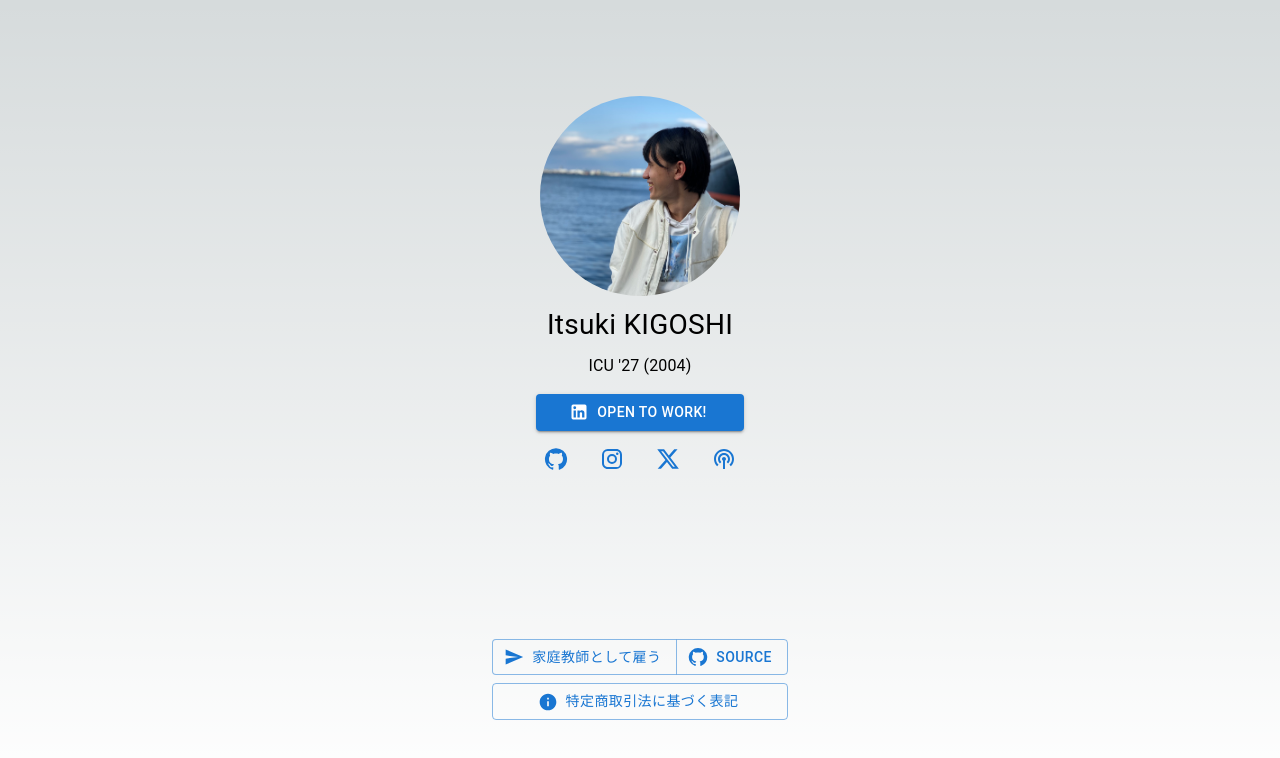
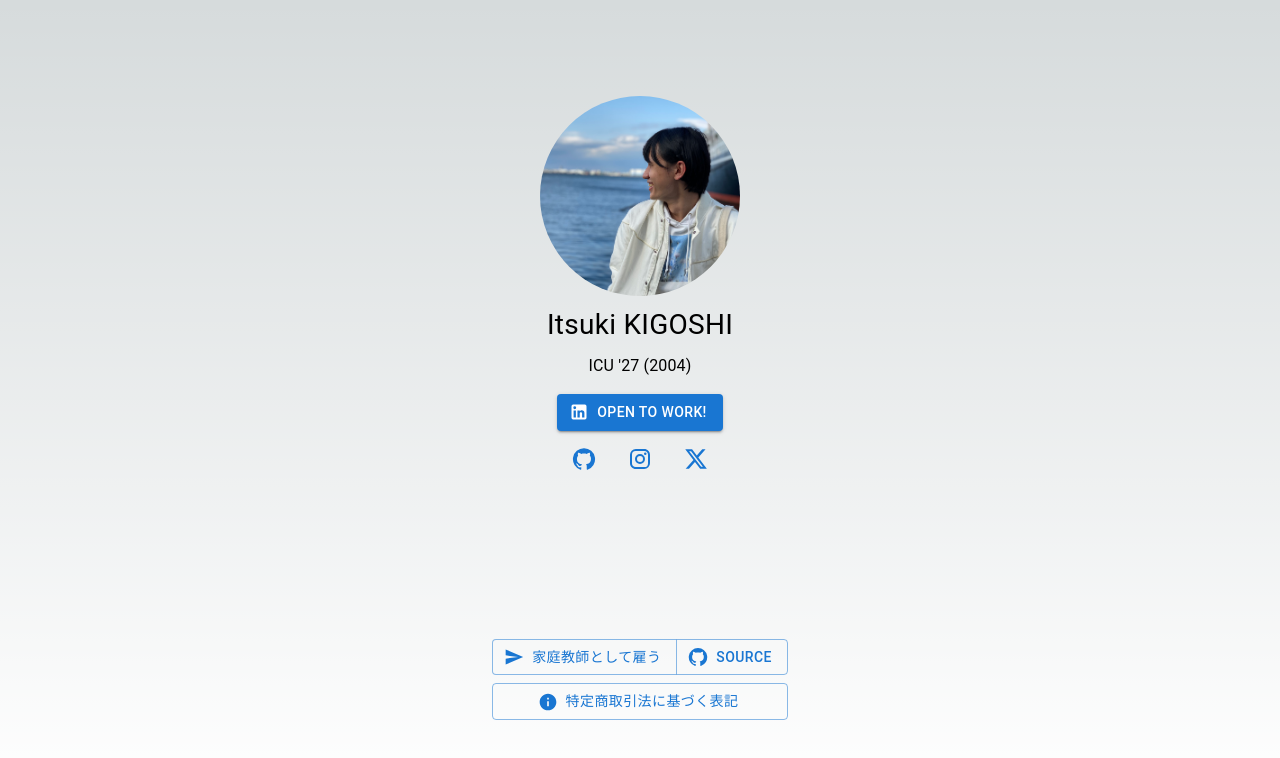
Before and after one commit to ItsukiKigoshi/itsukikigoshi.github.io, a Next.js app: page / in a window 1280 px wide. Shown: the top 758 px of the page. Built offline with nearby package versions, Linux system fonts and the light colour scheme.

Commit message:
chore: Update dependencies and package versions

```diff
--- a/src/components/Main.tsx
+++ b/src/components/Main.tsx
@@ -28,11 +28,6 @@ export default function Main() {
       name: "X",
       Icon: XIcon,
       href: "https://www.x.com/itsukikigoshi",
-    },
-    {
-      name: "Podcast",
-      Icon: PodcastsIcon,
-      href: "https://podcasters.spotify.com/pod/show/n-dimensions",
     },
   ];
 
@@ -71,7 +66,7 @@ export default function Main() {
         <Typography sx={{ fontSize: 28 }}>Itsuki KIGOSHI</Typography>
         <Typography>{`ICU '27 (2004)`}</Typography>
       </Stack>
-      <Stack useFlexGap spacing={1}>
+      <Stack spacing={1}>
         <Button
           startIcon={<LinkedInIcon />}
           variant="contained"
@@ -80,7 +75,7 @@ export default function Main() {
         >
           Open to Work!
         </Button>
-        <Stack direction="row" spacing={2} alignItems="flex-end">
+        <Stack sx={{ justifyContent: "center" }} direction="row" spacing={2}>
           {linkButtons}
         </Stack>
       </Stack>
```
Also changed, not shown: package.json (+14 -14 lines), 1 other file (tests, documents, lock files or other folders).
